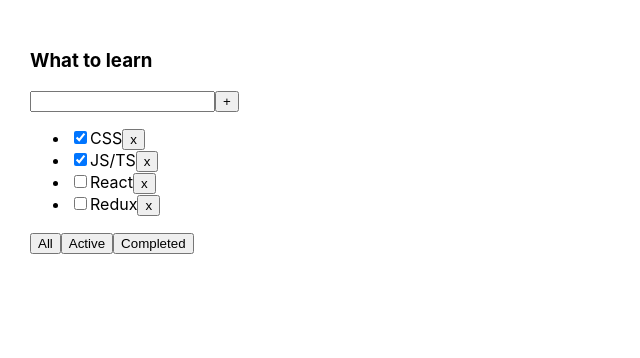
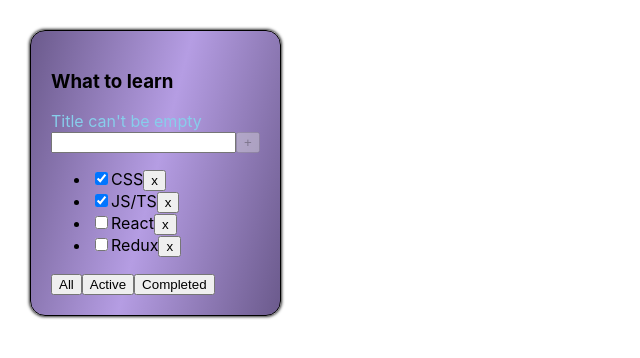
Before and after one commit to DenysDominskyi/todolist-trello, a React (Create React App) app: page / in a window 1280 px wide. Shown: the top 358 px of the page, without its empty margins (0-640 px from the left). Built offline with nearby package versions, Linux system fonts and the light colour scheme.

Commit message:
Sprint 01. Week 02(addTaskHandler, control input)

```diff
--- a/package.json
+++ b/package.json
@@ -11,11 +11,13 @@
     "@types/node": "^16.18.1",
     "@types/react": "^18.0.23",
     "@types/react-dom": "^18.0.7",
+    "@types/uuid": "^10.0.0",
     "gh-pages": "^6.1.1",
     "react": "^18.2.0",
     "react-dom": "^18.2.0",
     "react-scripts": "5.0.1",
     "typescript": "^4.8.4",
+    "uuid": "^10.0.0",
     "web-vitals": "^2.1.4"
   },
   "scripts": {
--- a/src/App.css
+++ b/src/App.css
@@ -6,3 +6,16 @@
 .App > div {
   margin-right: 50px;
 }
+
+p {
+  margin: 0;
+  padding: 0;
+}
+
+.todolist {
+  border: 1px solid black;
+  box-shadow: 0px 0px 3px 1px rgba(0, 0, 0, 0.8);
+  border-radius: 15px;
+  padding: 20px;
+  background-image: linear-gradient(105deg, #6b5a8c, #b59de3, #6b5a8c);
+}
--- a/src/App.tsx
+++ b/src/App.tsx
@@ -1,6 +1,7 @@
 import React, { useState } from 'react';
 import './App.css';
 import { TaskType, Todolist } from './Todolist';
+import { v1 } from 'uuid';
 
 export type FilterType = 'all' | 'active' | 'completed'
 
@@ -8,10 +9,10 @@ function App() {
     // BLL
 
     const [tasks, setTasks] = useState<Array<TaskType>>([
-        {id: 1, title: "CSS", isDone: true},
-        {id: 2, title: "JS/TS", isDone: true},
-        {id: 3, title: "React", isDone: false},
-        {id: 4, title: "Redux", isDone: false},
+        {id: v1(), title: "CSS", isDone: true},
+        {id: v1(), title: "JS/TS", isDone: true},
+        {id: v1(), title: "React", isDone: false},
+        {id: v1(), title: "Redux", isDone: false},
     ])
     const [filter, setFilter] = useState<FilterType>('all')
 
@@ -24,7 +25,11 @@ function App() {
         filteredTasks = tasks.filter(t => t.isDone === true)
     }
 
-    function removeTask(id: number) {
+    function addTask (title: string) {
+        let newTask = {id: v1(), title: title, isDone: false}
+        setTasks([newTask, ...tasks])
+    }
+    function removeTask(id: string) {
         const filteredTasks = tasks.filter( t => t.id !== id)
         setTasks(filteredTasks)
     }
@@ -38,6 +43,7 @@ function App() {
                 title='What to learn'
                 tasks={filteredTasks}
                 removeTask={removeTask}
+                addTask={addTask}
                 changeFilter={changeFilter}
             />
         </div>
--- a/src/Button.tsx
+++ b/src/Button.tsx
@@ -2,11 +2,13 @@
 type ButtonPropsType = {
     title: string
     onClickHandler?: () => void
+
+    disabled?: boolean
 }
 
 export const Button = (props: ButtonPropsType) => {
 
     return (
-        <button onClick={props.onClickHandler}>{props.title}</button>
+        <button disabled={props.disabled} onClick={props.onClickHandler}>{props.title}</button>
     )
 }
--- a/src/Todolist.tsx
+++ b/src/Todolist.tsx
@@ -1,46 +1,87 @@
+import { ChangeEvent, KeyboardEvent, useState } from "react"
 import { FilterType } from "./App"
 import { Button } from "./Button"
 
 type TodolistPropsType = {
     title: string
     tasks: Array<TaskType>
-    removeTask: (id: number) => void
+    removeTask: (id: string) => void
     changeFilter: (value: FilterType) => void
+    addTask: (title: string) => void
 }
 
 export type TaskType = {
-    id: number
+    id: string
     title: string
     isDone: boolean
 }
 
-export const Todolist = ({title, tasks, removeTask, changeFilter}: TodolistPropsType) => {
+export const Todolist = (
+    {
+        title,
+        tasks,
+        removeTask,
+        changeFilter,
+        addTask
+    }: TodolistPropsType) => {
 
-    const tasksList: Array<JSX.Element> = tasks.map((task: TaskType) => {
-        return (
-            <li key={task.id}>
-                <input type="checkbox" checked={task.isDone} />
-                <span>{task.title}</span>
-                <Button title='x' onClickHandler={() => removeTask(task.id)}/>
-            </li>
-        )
-    })
+    const [newTaskTitle, setNewTaskTitle] = useState('')
 
+    let titleLength = newTaskTitle.length
+    let lengthToLong = titleLength > 10
+    let disableBtn = !newTaskTitle
+
+    function onNewTitleChangeHandle(e: ChangeEvent<HTMLInputElement>) {
+        setNewTaskTitle(e.currentTarget.value)
+    }
+    function addTaskHandler() {
+        addTask(newTaskTitle)
+        setNewTaskTitle('')
+    }
+    function onKeyPressHandler(e: KeyboardEvent<HTMLInputElement>) {
+        if (e.key === 'Enter' && !lengthToLong && !disableBtn) {
+            addTask(newTaskTitle)
+            setNewTaskTitle('')
+        }
+    }
+    function onAllClickHandler() {
+        changeFilter('all')
+    }
+    function onActiveClickHandler() {
+        changeFilter('active')
+    }
+    function onCompletedClickHandler() {
+        changeFilter('completed')
+    }
 
     return (
         <div className='todolist'>
             <h3>{title}</h3>
             <div>
-                <input />
-                <Button title="+"/>
+                {disableBtn && <p style={{ color: "skyblue" }}>Title can't be empty</p>}
+                {!disableBtn && (titleLength <= 10) && <p style={{ color: 'darkgreen' }}>Maximum {10 - titleLength} characters</p>}
+                {lengthToLong && <p style={{ color: 'darkred' }}>Title to long</p>}
+                <input
+                    value={newTaskTitle}
+                    onChange={onNewTitleChangeHandle}
+                    onKeyDown={onKeyPressHandler}
+                />
+                <Button disabled={disableBtn || (titleLength > 10)} title="+" onClickHandler={addTaskHandler} />
             </div>
             <ul>
-                {tasksList}
+                {tasks.map((task: TaskType) => (
+                    <li key={task.id}>
+                        <input type="checkbox" checked={task.isDone} />
+                        <span>{task.title}</span>
+                        <Button title='x' onClickHandler={() => removeTask(task.id)} />
+                    </li>
+                ))
+                }
             </ul>
             <div>
-                <Button title="All" onClickHandler={() => changeFilter('all')}/>
-                <Button title="Active" onClickHandler={() => changeFilter('active')}/>
-                <Button title="Completed" onClickHandler={() => changeFilter('completed')}/>
+                <Button title="All" onClickHandler={onAllClickHandler} />
+                <Button title="Active" onClickHandler={onActiveClickHandler} />
+                <Button title="Completed" onClickHandler={onCompletedClickHandler} />
             </div>
         </div>
     )
```
Also changed, not shown: 1 other file (tests, documents, lock files or other folders).
